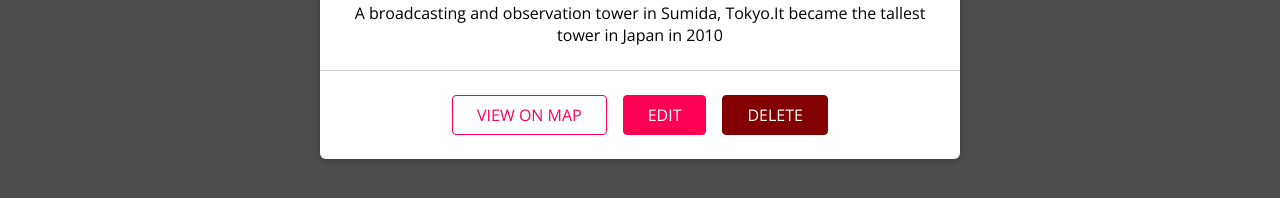
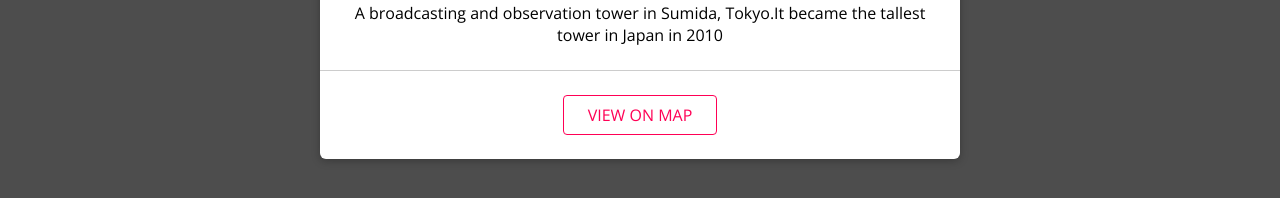
Before and after one commit to cjislegit/mer_location_sharing, a React (Create React App) app: page /u1/places in a window 1280 px wide. Shown: the part 488-686 px from the top of the page. Built offline with nearby package versions, Linux system fonts and the light colour scheme.

Commit message:
Added a logout button

```diff
--- a/src/places/components/PlaceItem.js
+++ b/src/places/components/PlaceItem.js
@@ -1,13 +1,15 @@
-import React, { useState } from 'react';
+import React, { useState, useContext } from 'react';
 
 import Card from '../../shared/components/UIElements.js/Card';
 import Button from '../../shared/components/FormElements/Button';
 import Modal from '../../shared/components/UIElements.js/Modal';
 import Map from '../../shared/components/UIElements.js/Map';
+import { AuthContext } from '../../shared/context/auth-context';
 
 import './PlaceItem.css';
 
 const PlaceItem = (props) => {
+  const auth = useContext(AuthContext);
   const [showMap, setShowMap] = useState(false);
   const [showConfirmModal, setShowConfirmModal] = useState(false);
 
@@ -74,10 +76,14 @@
             <Button inverse onClick={openMapHandler}>
               VIEW ON MAP
             </Button>
-            <Button to={`/places/${props.id}`}>EDIT</Button>
-            <Button danger onClick={showDeleteWarningHandler}>
-              DELETE
-            </Button>
+            {auth.isLoggedIn && (
+              <Button to={`/places/${props.id}`}>EDIT</Button>
+            )}
+            {auth.isLoggedIn && (
+              <Button danger onClick={showDeleteWarningHandler}>
+                DELETE
+              </Button>
+            )}
           </div>
         </Card>
       </li>
--- a/src/shared/components/Navigation/NavLinks.js
+++ b/src/shared/components/Navigation/NavLinks.js
@@ -28,6 +28,11 @@
           <NavLink to='/auth'>AUTHENTICATE</NavLink>
         </li>
       )}
+      {auth.isLoggedIn && (
+        <li>
+          <button onClick={auth.logout}>LOGOUT</button>
+        </li>
+      )}
     </ul>
   );
 };
```
